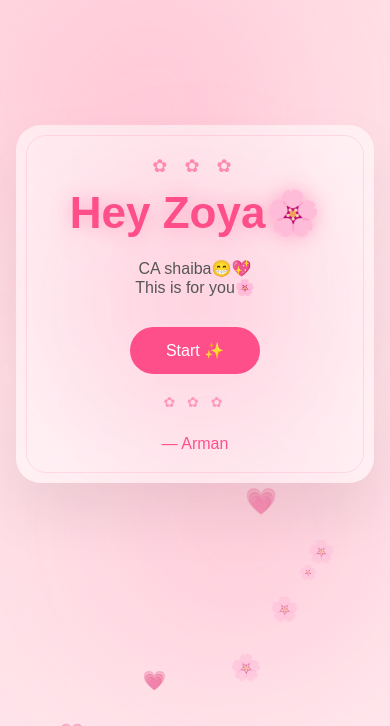
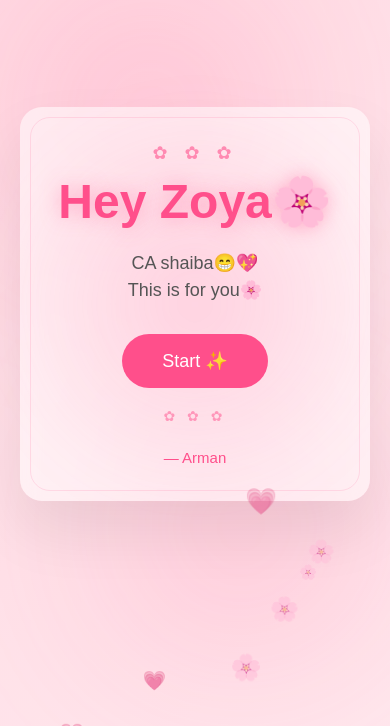
Before and after one commit to mrKhan-786/zoya-page, a plain HTML site: page index.html in a window 390 px wide. Shown: the part 118-844 px from the top of the page. Drawn offline with Linux system fonts and the light colour scheme.

Commit message:
Update style.css

```diff
--- a/style.css
+++ b/style.css
@@ -352,3 +352,56 @@ body {
     font-size: 17px;
   }
 }
+
+
+
+/* ===== MOBILE VIEW FIX ===== */
+@media (max-width: 600px) {
+
+  body {
+    padding: 20px;
+  }
+
+  .wrapper {
+    max-width: 100%;
+    padding: 35px 25px;
+    border-radius: 22px;
+  }
+
+  .name {
+    font-size: 48px;   /* was too small visually */
+  }
+
+  .subtitle {
+    font-size: 18px;
+    line-height: 1.5;
+  }
+
+  .heading {
+    font-size: 24px;
+  }
+
+  .primary-btn {
+    padding: 16px 40px;
+    font-size: 18px;
+    border-radius: 35px;
+  }
+
+  .option-btn {
+    padding: 15px;
+    font-size: 15px;
+  }
+
+  .secondary-btn {
+    padding: 12px 32px;
+    font-size: 15px;
+  }
+
+  .answer-text {
+    font-size: 18px;
+  }
+
+  .from {
+    font-size: 15px;
+  }
+}
```
